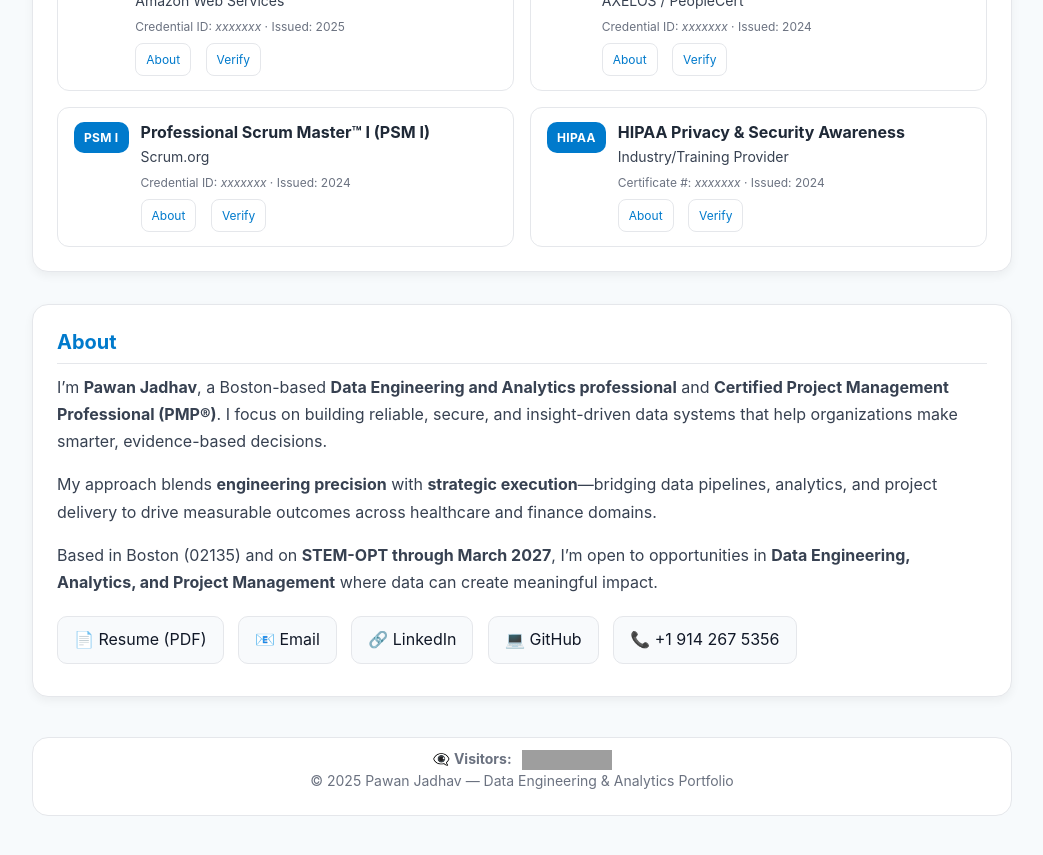
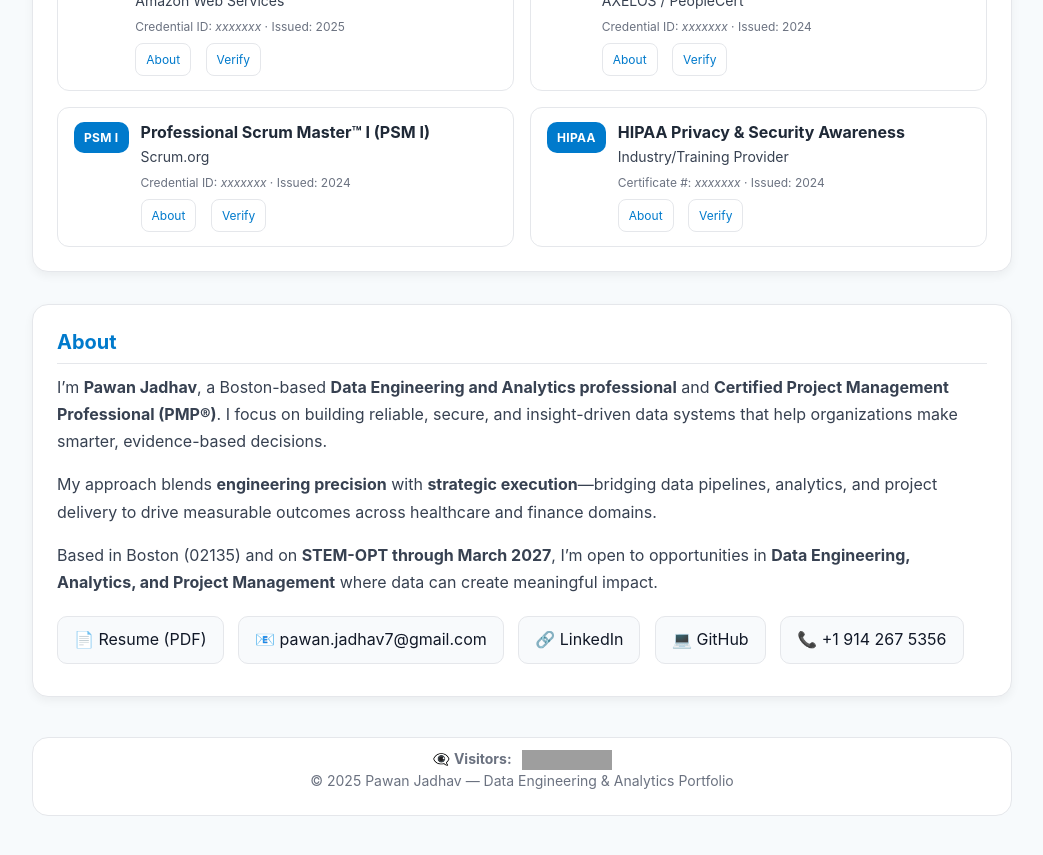
Before and after one commit to PawanJadhav7/PawanJadhav.github.io, a Jekyll site: the page built from index.md, in a window 1280 px wide and 900 px high, scrolled down 2300 px. Shown: the top 855 px of the window, without its empty margins (118-1161 px from the left). Built offline with Jekyll 4.4.1, drawn with Linux system fonts in a browser that asks for light colours; grey boxes are pictures that could not be loaded.

Commit message:
Update index.md

```diff
--- a/index.md
+++ b/index.md
@@ -308,7 +308,7 @@ Batch + incremental ELT; time-series marts and KPI drilldowns.
 
   <p style="margin-top:20px;">
     <a class="btn" href="/assets/Pawan_Jadhav_Resume.pdf" target="_blank">📄 Resume (PDF)</a>
-    <a class="btn" href="mailto:pawan.jadhav7@gmail.com">📧 Email</a>
+    <a class="btn" href="mailto:pawan.jadhav7@gmail.com">📧 pawan.jadhav7@gmail.com</a>
     <a class="btn" href="https://www.linkedin.com/in/pawan-jadhav/" target="_blank">🔗 LinkedIn</a>
     <a class="btn" href="https://github.com/PawanJadhav7" target="https://github.com/settings/repositories" rel="noopener noreferrer" >💻 GitHub</a>
     <a class="btn" target="_blank">📞 +1 914 267 5356</a>
```
